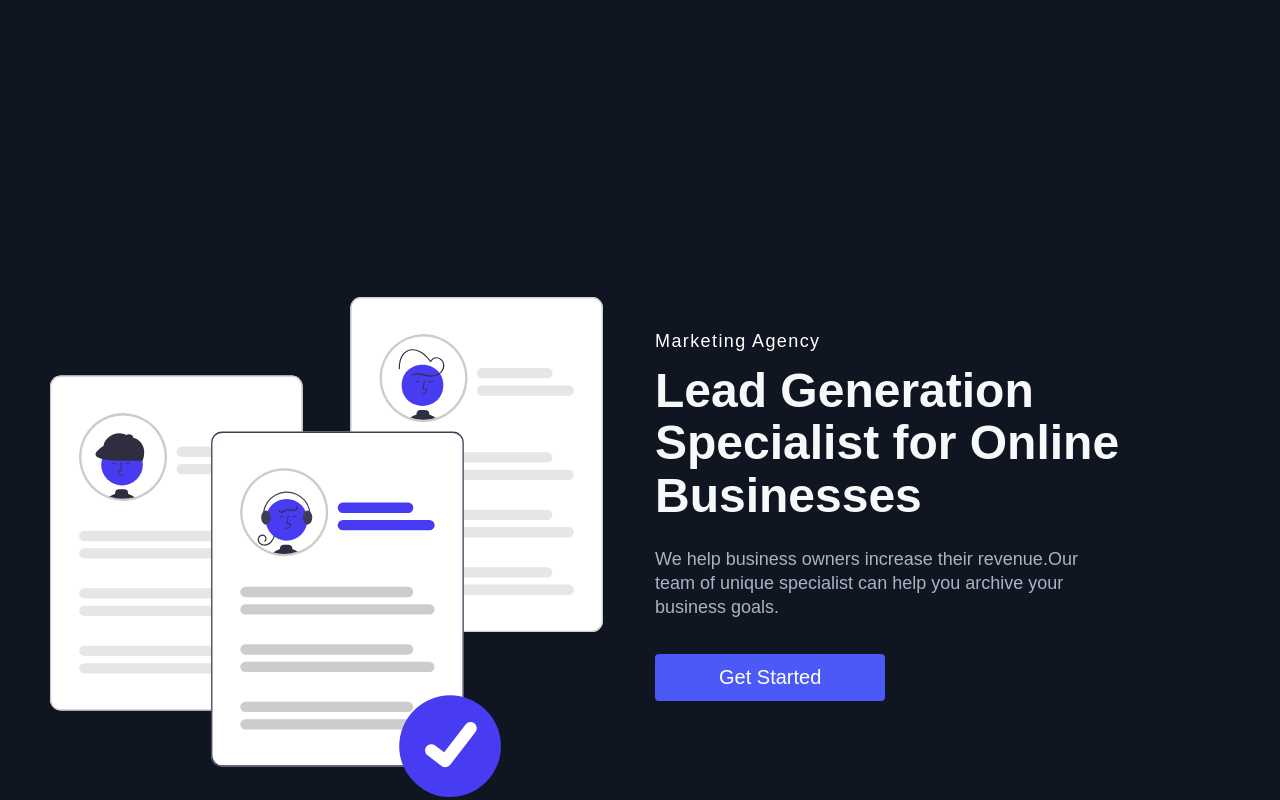
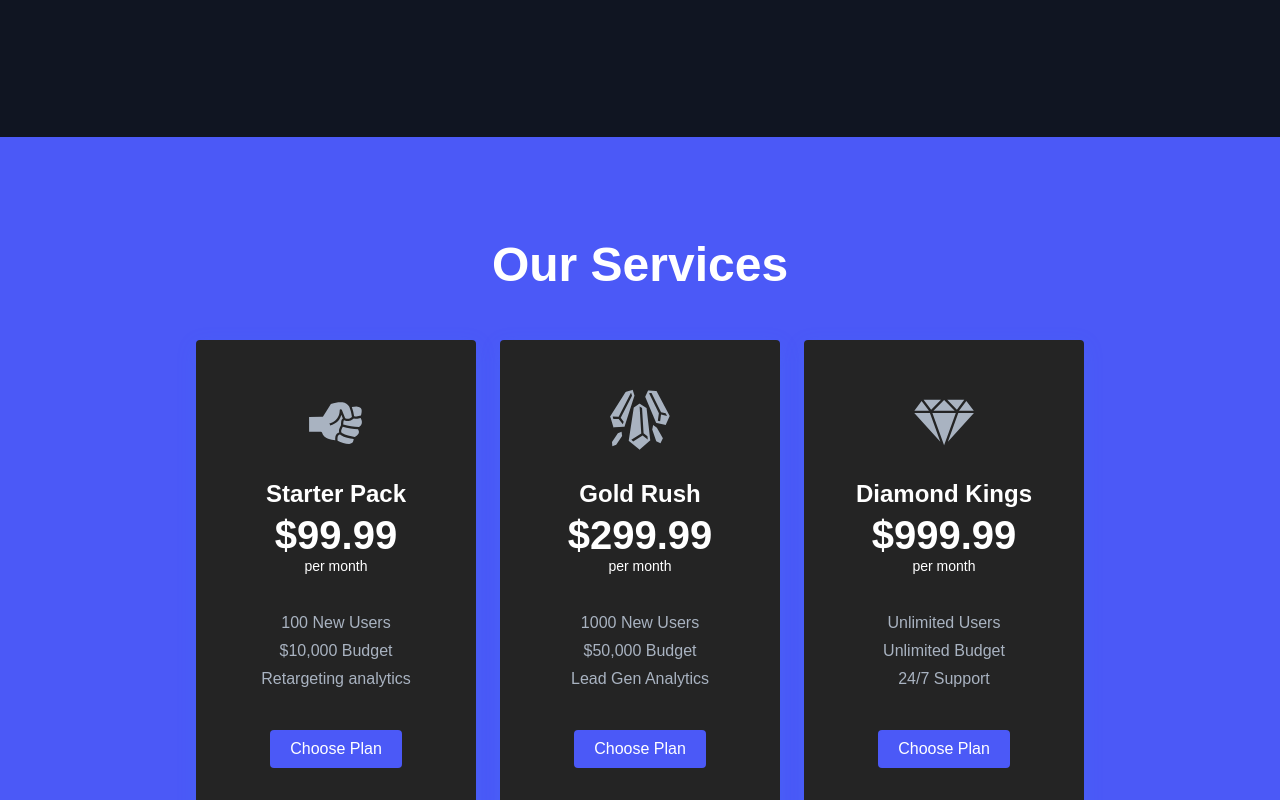
Before and after one commit to thamo2020/react-website-styled-components-v1, a React (Create React App) app: page / in a window 1280 px wide. Shown: the part 2260-3060 px from the top of the page. Built offline with nearby package versions, Linux system fonts and the light colour scheme.

Commit message:
Adding Pricing Component

```diff
--- a/src/App.js
+++ b/src/App.js
@@ -1,7 +1,7 @@
 import GlobalStyle from './globalStyles';
 import {BrowserRouter as Router, Switch, Route } from 'react-router-dom';
 
-import {Navbar, Footer} from './components';
+import {Navbar, Footer,Pricing} from './components';
 import Home from './pages/HomePage/Home';
 
 
--- /dev/null
+++ b/src/components/Pricing/Pricing.elements.js
@@ -0,0 +1,111 @@
+import { Link } from 'react-router-dom';
+import styled from 'styled-components';
+
+export const PricingSection = styled.div`
+  padding: 100px 0 160px;
+  display: flex;
+  flex-direction: column;
+  justify-content: center;
+  background: #4b59f7;
+`;
+
+export const PricingWrapper = styled.div`
+  display: flex;
+  flex-direction: column;
+  align-items: center;
+  margin: 0 auto;
+
+  @media screen and (max-width: 960px) {
+    margin: 0 30px;
+    display: flex;
+    flex-direction: column;
+    align-items: center;
+  }
+`;
+
+export const PricingHeading = styled.h1`
+  color: #fff;
+  font-size: 48px;
+  margin-bottom: 24px;
+`;
+
+export const PricingContainer = styled.div`
+  display: flex;
+  justify-content: center;
+  align-items: center;
+
+  @media screen and (max-width: 960px) {
+    display: flex;
+    flex-direction: column;
+    justify-content: center;
+    align-items: center;
+    width: 100%;
+  }
+`;
+
+export const PricingCard = styled(Link)`
+  background: #242424;
+  box-shadow: 0 6px 20px rgba(56, 125, 255, 0.2);
+  width: 280px;
+  height: 500px;
+  text-decoration: none;
+  border-radius: 4px;
+
+  &:nth-child(2) {
+    margin: 24px;
+  }
+
+  &:hover {
+    transform: scale(1.06);
+    transition: all 0.3s ease-out;
+    color: #1c2237;
+  }
+
+  @media screen and (max-width: 960px) {
+    width: 90%;
+
+    &:hover {
+      transform: none;
+    }
+  }
+`;
+
+export const PricingCardInfo = styled.div`
+  display: flex;
+  flex-direction: column;
+  height: 500px;
+  padding: 24px;
+  align-items: center;
+  color: #fff;
+`;
+
+export const PricingCardIcon = styled.div`
+  margin: 24px 0;
+`;
+
+export const PricingCardPlan = styled.h3`
+  margin-bottom: 5px;
+  font-size: 24px;
+`;
+
+export const PricingCardCost = styled.h4`
+  font-size: 40px;
+`;
+
+export const PricingCardLength = styled.p`
+  font-size: 14px;
+  margin-bottom: 24px;
+`;
+
+export const PricingCardFeatures = styled.ul`
+  margin: 16px 0 32px;
+  list-style: none;
+  display: flex;
+  flex-direction: column;
+  align-items: center;
+  color: #a9b3c1;
+`;
+
+export const PricingCardFeature = styled.li`
+  margin-bottom: 10px;
+`;
--- /dev/null
+++ b/src/components/Pricing/Pricing.js
@@ -0,0 +1,84 @@
+import React from 'react';
+import { Button } from '../../globalStyles';
+import { AiFillThunderbolt } from 'react-icons/ai';
+import { GiCrystalBars } from 'react-icons/gi';
+import { GiCutDiamond, GiRock } from 'react-icons/gi';
+import { GiFloatingCrystal } from 'react-icons/gi';
+import { IconContext } from 'react-icons/lib';
+import {
+  PricingSection,
+  PricingWrapper,
+  PricingHeading,
+  PricingContainer,
+  PricingCard,
+  PricingCardInfo,
+  PricingCardIcon,
+  PricingCardPlan,
+  PricingCardCost,
+  PricingCardLength,
+  PricingCardFeatures,
+  PricingCardFeature
+} from './Pricing.elements';
+
+function Pricing() {
+  return (
+    <IconContext.Provider value={{ color: '#a9b3c1', size: 64 }}>
+      <PricingSection>
+        <PricingWrapper>
+          <PricingHeading>Our Services</PricingHeading>
+          <PricingContainer>
+            <PricingCard to='/sign-up'>
+              <PricingCardInfo>
+                <PricingCardIcon>
+                  <GiRock />
+                </PricingCardIcon>
+                <PricingCardPlan>Starter Pack</PricingCardPlan>
+                <PricingCardCost>$99.99</PricingCardCost>
+                <PricingCardLength>per month</PricingCardLength>
+                <PricingCardFeatures>
+                  <PricingCardFeature>100 New Users</PricingCardFeature>
+                  <PricingCardFeature>$10,000 Budget</PricingCardFeature>
+                  <PricingCardFeature>Retargeting analytics</PricingCardFeature>
+                </PricingCardFeatures>
+                <Button primary>Choose Plan</Button>
+              </PricingCardInfo>
+            </PricingCard>
+            <PricingCard to='/sign-up'>
+              <PricingCardInfo>
+                <PricingCardIcon>
+                  <GiCrystalBars />
+                </PricingCardIcon>
+                <PricingCardPlan>Gold Rush</PricingCardPlan>
+                <PricingCardCost>$299.99</PricingCardCost>
+                <PricingCardLength>per month</PricingCardLength>
+                <PricingCardFeatures>
+                  <PricingCardFeature>1000 New Users</PricingCardFeature>
+                  <PricingCardFeature>$50,000 Budget</PricingCardFeature>
+                  <PricingCardFeature>Lead Gen Analytics</PricingCardFeature>
+                </PricingCardFeatures>
+                <Button primary>Choose Plan</Button>
+              </PricingCardInfo>
+            </PricingCard>
+            <PricingCard to='/sign-up'>
+              <PricingCardInfo>
+                <PricingCardIcon>
+                  <GiCutDiamond />
+                </PricingCardIcon>
+                <PricingCardPlan>Diamond Kings</PricingCardPlan>
+                <PricingCardCost>$999.99</PricingCardCost>
+                <PricingCardLength>per month</PricingCardLength>
+                <PricingCardFeatures>
+                  <PricingCardFeature>Unlimited Users</PricingCardFeature>
+                  <PricingCardFeature>Unlimited Budget</PricingCardFeature>
+                  <PricingCardFeature>24/7 Support</PricingCardFeature>
+                </PricingCardFeatures>
+                <Button primary>Choose Plan</Button>
+              </PricingCardInfo>
+            </PricingCard>
+          </PricingContainer>
+        </PricingWrapper>
+      </PricingSection>
+    </IconContext.Provider>
+  );
+}
+export default Pricing;
--- a/src/components/index.js
+++ b/src/components/index.js
@@ -1,4 +1,5 @@
 export {default as Navbar} from './Navbar/Navbar';
 export {default as Footer} from './Footer/Footer';
+export {default as Pricing} from './Pricing/Pricing';
 
 export {default as InfoSection} from './InfoSection/InfoSection';
--- a/src/pages/HomePage/Home.js
+++ b/src/pages/HomePage/Home.js
@@ -1,6 +1,6 @@
 import React from 'react'
 import{homeObjFour, homeObjOne, homeObjThree, homeObjTwo} from './Data';
-import InfoSection from '../../components/InfoSection/InfoSection'
+import {InfoSection,Pricing }from '../../components';
 
 const Home = () => {
     return (
@@ -8,6 +8,7 @@
             <InfoSection{...homeObjOne}/>
             <InfoSection{...homeObjTwo}/>
             <InfoSection{...homeObjThree}/>
+            <Pricing />
             <InfoSection{...homeObjFour}/>
         </>
     )
```
